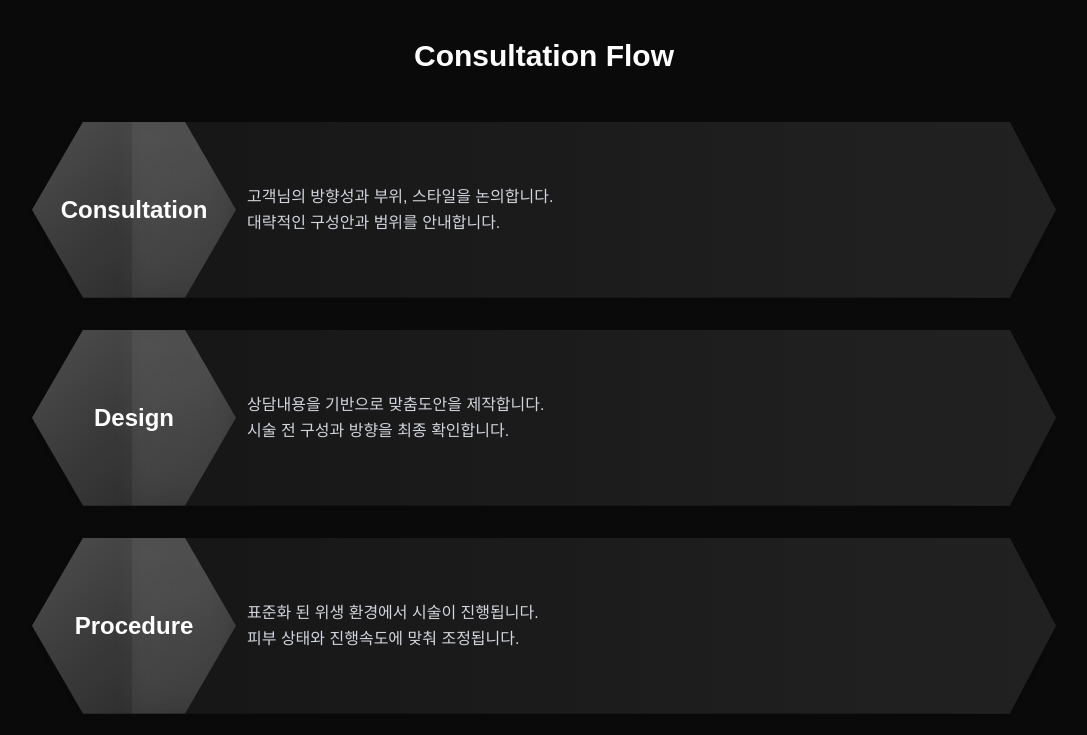
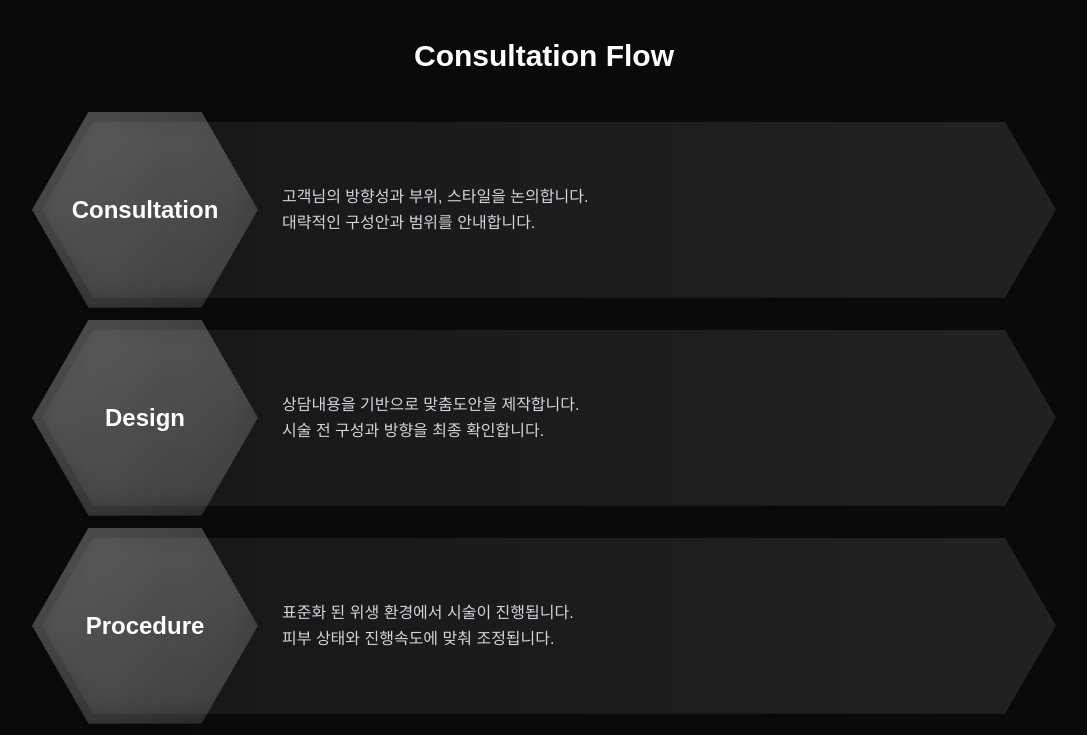
Before and after one commit to cafeina3325-lab/New-3, a Next.js app: page / in a window 1280 px wide. Shown: the part 5000-5735 px from the top of the page, without its empty margins (96-1183 px from the left). Built offline with nearby package versions, Linux system fonts and the light colour scheme.

Commit message:
Enhance Section G: Regular hexagon badge, symmetric content bar with 120deg angles

```diff
--- a/src/components/sections/SectionG.tsx
+++ b/src/components/sections/SectionG.tsx
@@ -28,7 +28,7 @@ export default function SectionG() {
 
                             {/* 1. Badge Hexagon (Glass - TITLE) */}
                             <div
-                                className="absolute left-0 z-20 h-24 w-[102px] md:h-44 md:w-[204px] shrink-0 bg-white/10 backdrop-blur-md flex items-center justify-center shadow-lg p-1 md:p-2 text-center"
+                                className="absolute left-0 z-20 h-[116px] w-[134px] md:h-[196px] md:w-[226px] shrink-0 bg-white/10 backdrop-blur-md flex items-center justify-center shadow-lg p-1 md:p-2 text-center top-1/2 -translate-y-1/2"
                                 style={{
                                     clipPath: "polygon(0% 50%, 25% 0%, 75% 0%, 100% 50%, 75% 100%, 25% 100%)",
                                     WebkitClipPath: "polygon(0% 50%, 25% 0%, 75% 0%, 100% 50%, 75% 100%, 25% 100%)"
@@ -42,12 +42,7 @@ export default function SectionG() {
 
                             {/* 2. Content Bar (Glass - DESC) */}
                             <div
-                                className="ml-[50px] md:ml-[100px] flex-1 h-full bg-white/5 backdrop-blur-sm flex flex-col justify-center items-start text-left pl-[60px] md:pl-[115px] pr-8 md:pr-16 relative z-10"
-                                style={{
-                                    // Flat Left, Pointy Right (Chevron-like ending)
-                                    clipPath: "polygon(0% 0%, 95% 0%, 100% 50%, 95% 100%, 0% 100%)",
-                                    WebkitClipPath: "polygon(0% 0%, 95% 0%, 100% 50%, 95% 100%, 0% 100%)"
-                                }}
+                                className="ml-[10px] flex-1 h-full bg-white/5 backdrop-blur-sm flex flex-col justify-center items-start text-left pl-[140px] md:pl-[240px] pr-8 md:pr-16 relative z-10 [--indent:28px] md:[--indent:51px] [clip-path:polygon(var(--indent)_0%,calc(100%_-_var(--indent))_0%,100%_50%,calc(100%_-_var(--indent))_100%,var(--indent)_100%,0%_50%)]"
                             >
                                 <div className="absolute inset-0 bg-gradient-to-r from-transparent to-white/5 pointer-events-none" />
                                 <p className="text-gray-300 whitespace-pre-line leading-snug md:leading-relaxed text-[10px] md:text-base font-medium">
```
